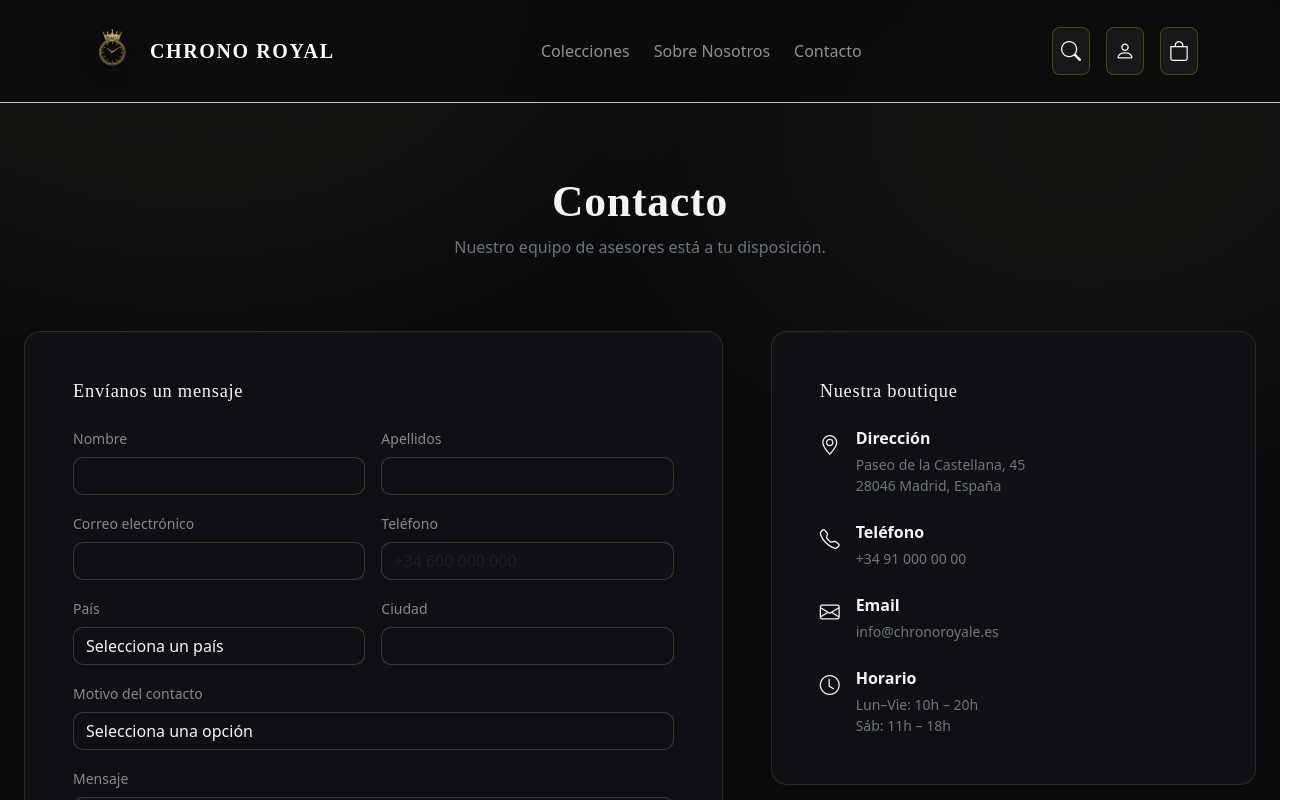
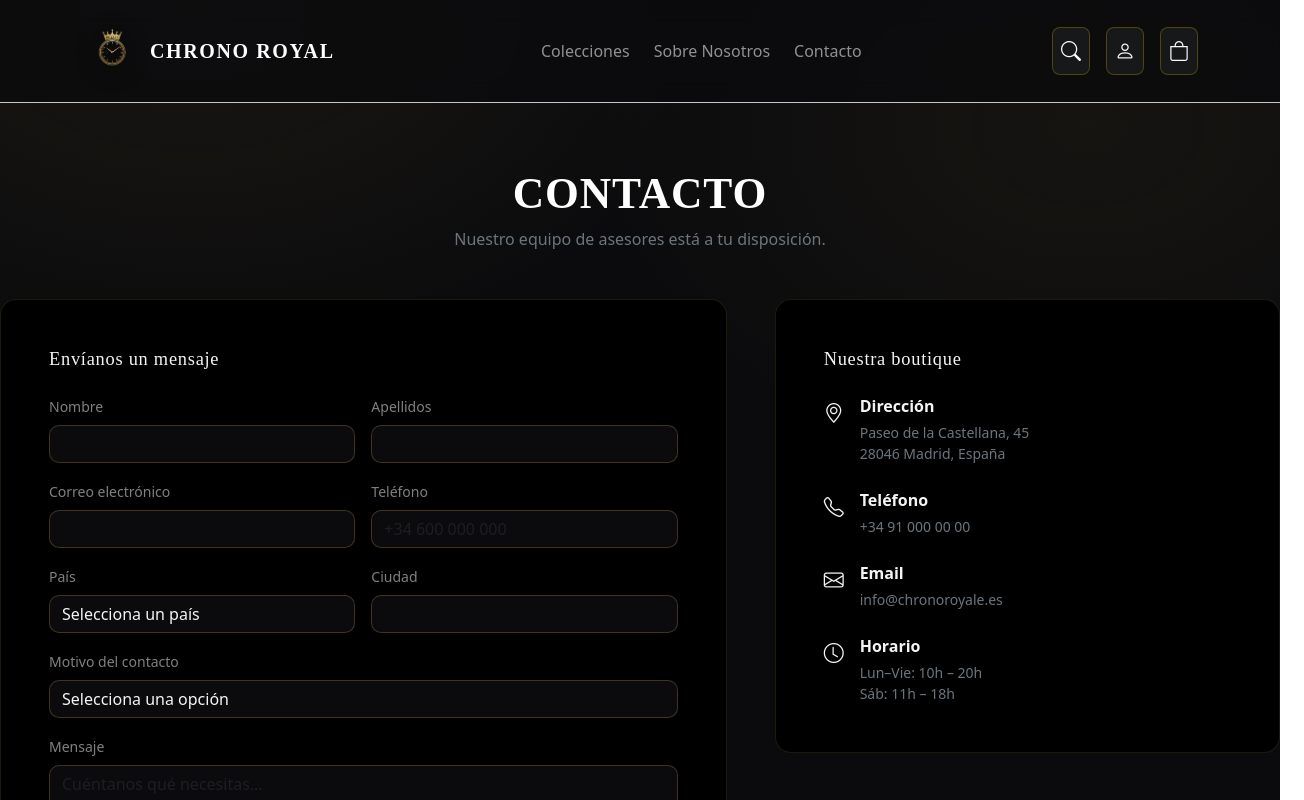
Before and after one commit to IvanL07/web-chrono-royal-DAWA-EquipoIvanJairoJavi, an Angular app: page /contacto in a window 1280 px wide. Shown: the top 800 px of the page, 1304 px wide, since content can reach past the window. Built offline with nearby package versions, Linux system fonts and the light colour scheme.

Commit message:
fondos y titulos corregidos

```diff
--- a/src/app/componentes/colecciones/colecciones.component.html
+++ b/src/app/componentes/colecciones/colecciones.component.html
@@ -1,5 +1,5 @@
 <!-- HERO -->
-<header class="text-center py-5">
+<header class="text-center py-5 mt-3">
   <div class="container">
     <h1 class="cr-display text-white text-uppercase">Colecciones</h1>
 
--- a/src/app/componentes/contacto/contacto.component.css
+++ b/src/app/componentes/contacto/contacto.component.css
@@ -0,0 +1,3 @@
+.cr-surface {
+  background: #000 !important;
+}
--- a/src/app/componentes/contacto/contacto.component.html
+++ b/src/app/componentes/contacto/contacto.component.html
@@ -1,7 +1,9 @@
-<div class="py-4 px-3 px-lg-4">
-  <header class="text-center py-5 mb-4">
-    <h1 class="cr-display">Contacto</h1>
-    <p class="text-secondary mb-0">Nuestro equipo de asesores está a tu disposición.</p>
+<div>
+  <header class="text-center py-5 mt-3">
+    <div class="container">
+      <h1 class="cr-display text-white text-uppercase">Contacto</h1>
+      <p class="text-secondary mb-0">Nuestro equipo de asesores está a tu disposición.</p>
+    </div>
   </header>
 
   <div class="row g-5">
--- a/src/app/componentes/sobre-nosotros/sobre-nosotros.component.css
+++ b/src/app/componentes/sobre-nosotros/sobre-nosotros.component.css
@@ -1,6 +1,6 @@
 /* Bloques premium */
 .cr-brand-block {
-  background-color: #111;
+  background-color: #000;
   border: 1px solid rgba(255, 255, 255, 0.08);
   border-radius: 1rem;
 }
@@ -12,18 +12,13 @@
   background-color: rgba(255, 255, 255, 0.08);
 }
 
-/* Títulos premium */
-.cr-display {
-  font-size: 2.8rem;
-  font-weight: 600;
-}
 
-.cr-h3 {
-  font-size: 1.4rem;
-  font-weight: 600;
-}
 
 /* Ancho mínimo para fechas */
 .cr-minw-64 {
   min-width: 64px;
 }
+
+.cr-surface {
+  background: #000 !important;
+}
--- a/src/app/componentes/sobre-nosotros/sobre-nosotros.component.html
+++ b/src/app/componentes/sobre-nosotros/sobre-nosotros.component.html
@@ -1,9 +1,9 @@
 <main>
 
   <!-- HERO -->
-  <header class="py-5 text-center">
+  <header class="py-5 mt-3 text-center">
     <div class="container">
-      <h1 class="cr-display">NUESTRA HISTORIA</h1>
+      <h1 class="cr-display text-white text-uppercase">NUESTRA HISTORIA</h1>
       <p class="text-secondary mb-0">
         Tradición, alta relojería y atención personal desde 1985.
       </p>
```
